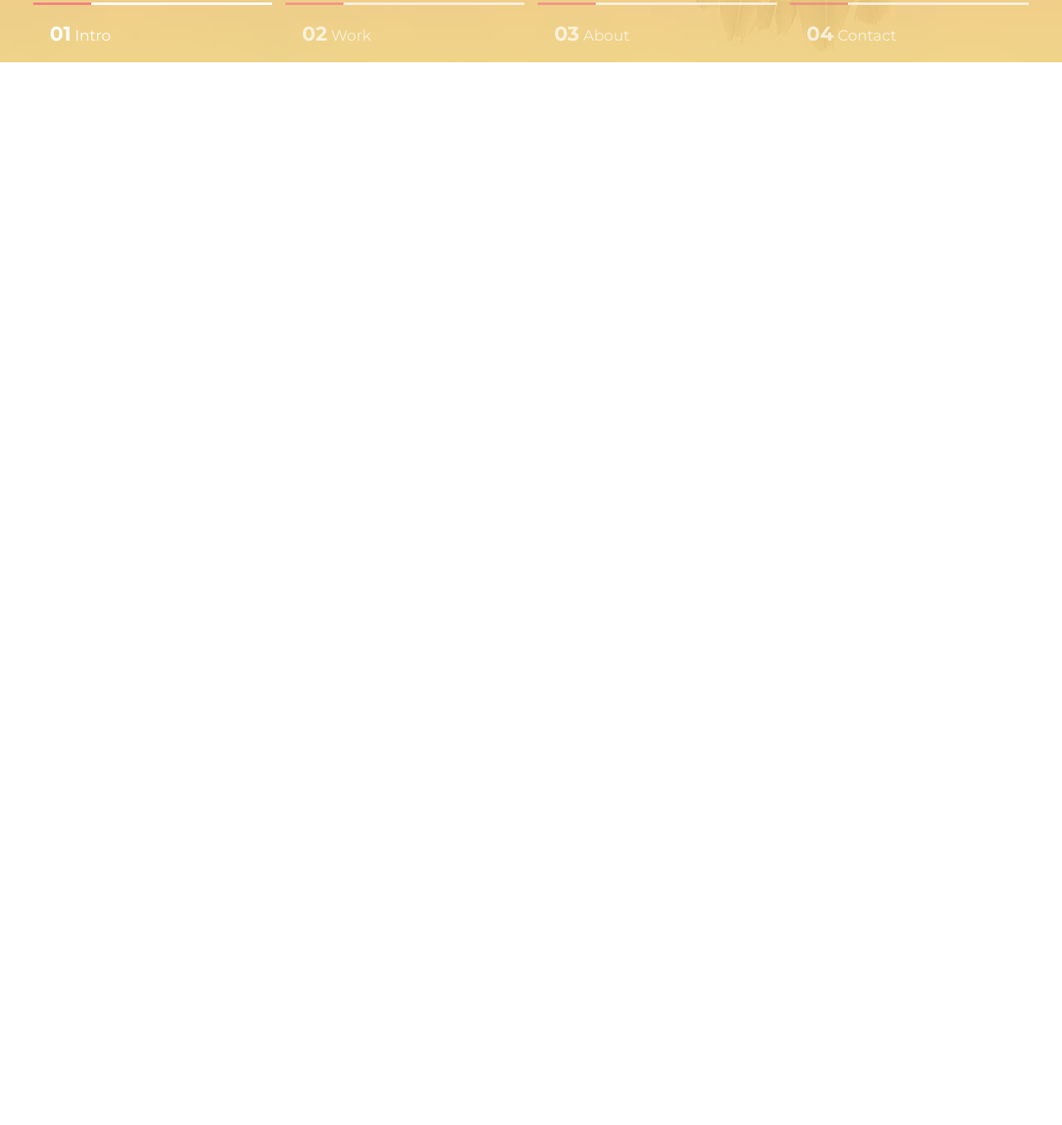
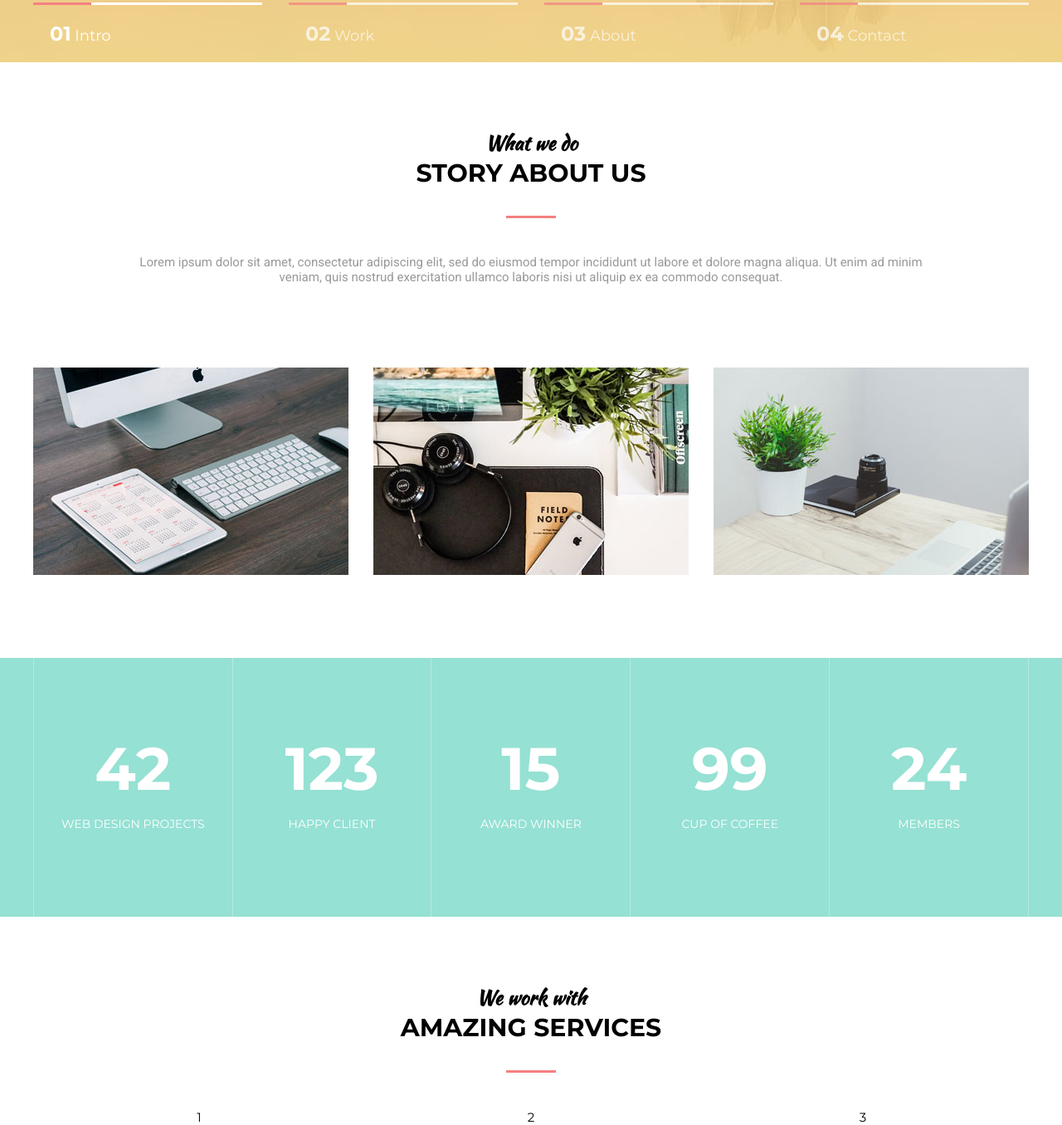
Before and after one commit to Sysreqx/MoGo, a plain HTML site: page index.html in a window 1280 px wide. Shown: the part 725-2081 px from the top of the page at 83% size. Before the commit the page ends 800 px from the top, so only its background shows below. Drawn offline with Linux system fonts and the light colour scheme.

Commit message:
section, facts

```diff
--- a/assets/css/style.css
+++ b/assets/css/style.css
@@ -24,7 +24,6 @@ h1, h2, h3, h4, h5, h6 {
 .container {
 	width: 100%;
 	max-width: 1200px;
-	color: #fff;
 	margin: 0 auto;
 }
 
@@ -33,6 +32,7 @@ h1, h2, h3, h4, h5, h6 {
 	width: 100%;
 	position: absolute;
 	padding-top: 30px;
+	color: #fff;
 }
 
 .header__logo {
@@ -102,6 +102,7 @@ h1, h2, h3, h4, h5, h6 {
 .intro {
 	display: flex;
 	align-items: center;
+	color: #fff;
 
 	width: 100%;
 	height: 100vh;
@@ -156,6 +157,7 @@ h1, h2, h3, h4, h5, h6 {
 .slider {
 	width: 100%;
 	position: absolute;
+	color: #fff;
 	bottom: 0;
 }
 
@@ -167,7 +169,7 @@ h1, h2, h3, h4, h5, h6 {
 
 .slider__item {
 	position: relative;
-	width: 24%;
+	width: 23%;
 	padding: 20px;
 	font-size: 18px;
 	border-top: 3px solid #fff;
@@ -197,3 +199,136 @@ h1, h2, h3, h4, h5, h6 {
 	font-size: 24px;
 	font-weight: 700;
 }
+
+
+/* Section */
+.section {
+	text-align: center;
+}
+
+.section__header {
+	padding-top: 80px;
+}
+
+.section__suptitle {
+	font-family: 'Kaushan Script', cursive;
+	font-size: 24px;
+}
+
+.section__title {
+	position: relative;
+	text-transform: uppercase;
+	font-size: 30px;
+	font-weight: 700;
+	margin-bottom: 80px;
+}
+
+.section__title:after {
+	content: "";
+	display: block;
+	position: absolute;
+	width: 60px;
+	height: 3px;
+	background-color: #f38181;
+	left: 50%;
+	top: 70px;
+	transform: translate(-50%, 0);
+}
+
+.section__text {
+	color: #999;
+	font-family: 'Roboto', sans-serif;
+	width: 100%;
+	max-width: 950px;
+	margin: 0 auto;
+}
+
+/* Pics */
+.pics__inner {
+	display: flex;
+	justify-content: space-between;
+	margin: 100px 0;
+}
+
+.pics__item {
+	width: 380px;
+	background-color: #95e1d3;
+	position: relative;
+	text-align: center;
+}
+
+.pics__img {
+	background: linear-gradient(to bottom, #fce38a,#f38181);
+	transition: transform .2s linear;
+}
+
+.pics__img img {
+	display: block;
+
+}
+
+.pics__item:hover .pics__img {
+	transform: translate(-10px, -10px);
+}
+
+.pics__item:hover .pics__img img {
+	display: block;
+	opacity: .1;
+}
+
+.pics__text {
+	width: 100%;
+	position: absolute;
+	top: 50%;
+	transform: translate(-10px, calc(-50% - 10px));
+	margin: 0 auto;
+	color: #fff;
+	text-transform: uppercase;
+	font-size: 18px;
+	font-weight: 700;
+	opacity: 0;
+	transition: opacity .2s linear;
+}
+
+.pics__item:hover .pics__text {
+	opacity: 1;
+}
+
+/* Facts */
+.facts {
+	background: #95e1d3;
+	color: #fff;
+	font-size: 14px;
+	text-transform: uppercase;
+}
+
+.facts__inner {
+	display: flex;
+	justify-content: space-between;
+}
+
+.facts__item {
+	width: 100%;
+	border-right: 1px solid #b5eae0;
+	text-align: center;
+	padding: 89px 0;
+}
+
+.facts__item:first-child {
+	border-left: 1px solid #b5eae0;
+}
+
+.facts__title {
+	font-size: 72px;
+	font-weight: 700;
+}
+
+/* Service */
+.service {
+	display: flex;
+	justify-content: space-between;
+}
+
+.service__item {
+	width: 100%;
+}
--- a/index.html
+++ b/index.html
@@ -44,5 +44,89 @@
 			<div class="slider__item"><span class="slider__num">04</span> Contact</div>
 		</div>
 	</div>
+
+	<section class="section">
+		<div class="container">
+			<div class="section__header">
+				<h3 class="section__suptitle">What we do</h3>
+				<h2 class="section__title">Story about us</h2>
+				<div class="section__text">
+					<p>Lorem ipsum dolor sit amet, consectetur adipiscing elit, sed do eiusmod tempor incididunt ut labore et dolore magna aliqua. Ut enim ad minim veniam, quis nostrud exercitation ullamco laboris nisi ut aliquip ex ea commodo consequat. </p>
+				</div>
+			</div>
+
+			<div class="pics">
+				<div class="pics__inner">
+					<div class="pics__item">
+						<div class="pics__img">
+							<img src="assets/images/pics1.jpg" alt="pics1">
+						</div>
+						<div class="pics__text">
+							<p>Super team</p>
+						</div>
+					</div>
+					<div class="pics__item">
+						<div class="pics__img">
+							<img src="assets/images/pics2.jpg" alt="pics2">
+						</div>
+						<div class="pics__text">
+							<p>Super team</p>
+						</div>
+					</div>
+					<div class="pics__item">
+						<div class="pics__img">
+							<img src="assets/images/pics3.jpg" alt="pics3">
+						</div>
+						<div class="pics__text">
+							<p>Super team</p>
+						</div>
+					</div>
+				</div>
+			</div>
+		</div>
+	</section>
+
+	<div class="facts">
+		<div class="container">
+			<div class="facts__inner">
+				<div class="facts__item">
+					<h3 class="facts__title">42</h3>
+					<p class="facts__text">Web Design Projects</p>
+				</div>
+				<div class="facts__item">
+					<h3 class="facts__title">123</h3>
+					<p class="facts__text">happy client</p>
+				</div>
+				<div class="facts__item">
+					<h3 class="facts__title">15</h3>
+					<p class="facts__text">award winner</p>
+				</div>
+				<div class="facts__item">
+					<h3 class="facts__title">99</h3>
+					<p class="facts__text">cup of coffee</p>
+				</div>
+				<div class="facts__item">
+					<h3 class="facts__title">24</h3>
+					<p class="facts__text">members</p>
+				</div>
+			</div>
+		</div>
+	</div>
+
+	<section class="section">
+		<div class="container">
+			<div class="section__header">
+				<h3 class="section__suptitle">We work with</h3>
+				<h2 class="section__title">Amazing Services</h2>
+			</div>
+
+			<div class="service">
+				<div class="service__item">1</div>
+				<div class="service__item">2</div>
+				<div class="service__item">3</div>
+			</div>
+		</div>
+	</section>
+
 </body>
 </html>
```
Also changed, not shown: assets/images/pics1.jpg (added), assets/images/pics2.jpg (added), assets/images/pics3.jpg (added). Lines whose indentation alone changed are shown as unchanged.
